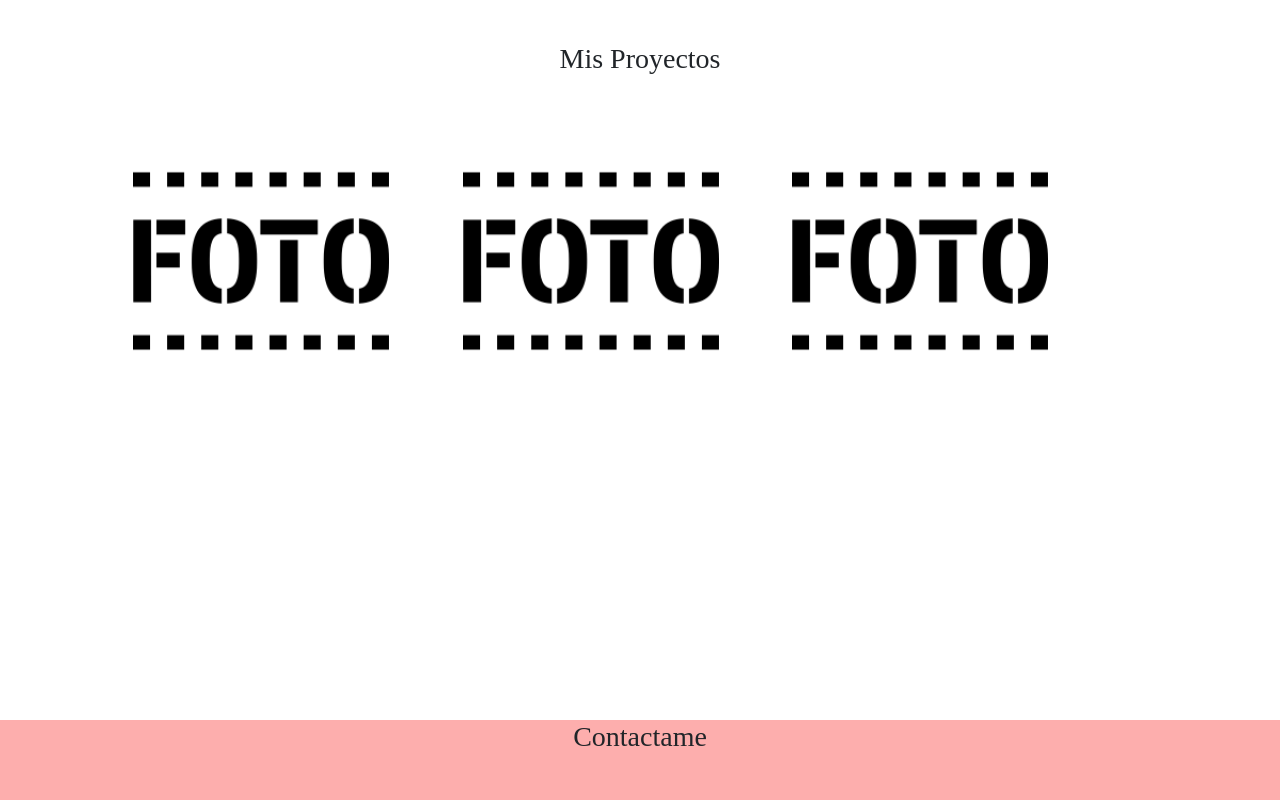
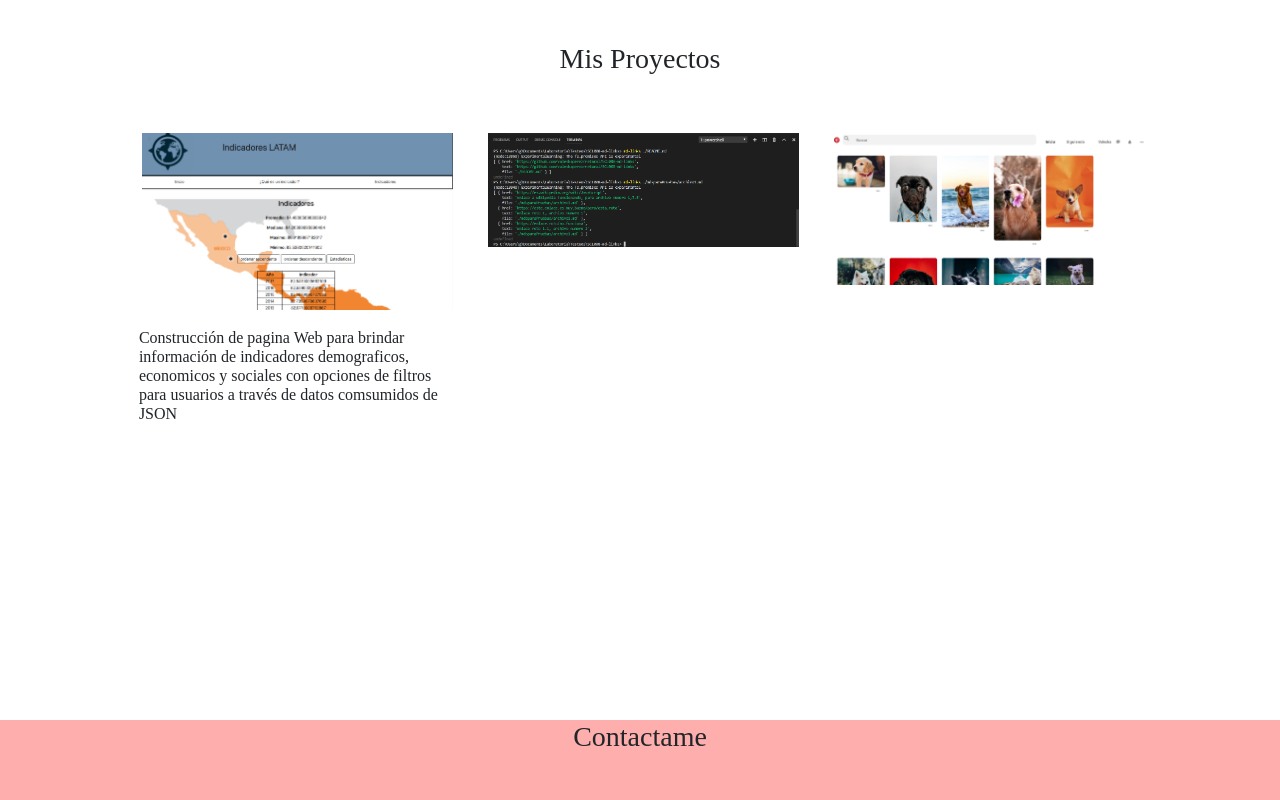
Before and after one commit to valeskaperezrretamal/valeskaperezrretamal.github.io, a plain HTML site: page index.html in a window 1280 px wide. Shown: the part 1680-2480 px from the top of the page. Drawn offline with nearby package versions, Linux system fonts and the light colour scheme.

Commit message:
se agregan fotos de los proyectos

```diff
--- a/index.html
+++ b/index.html
@@ -94,13 +94,23 @@
     </section>
     <section id="secProject">
        <h3>Mis Proyectos</h3>
-       <img class="drafone" src="foto.png" alt="Proyecto Cifrado Cesar">
-       <img class="draftwo" src="foto.png" alt="Proyecto md-links">
-       <img class="drafthree" src="foto.png" alt="Proyecto Burger Queen">
+       <div id="proyec">
+            <div id="platam">
+                <img class="imgproyec" src="indicadorlatam.png" alt="Proyecto indicadores LATAM">
+                <h3>Construcción de pagina Web para brindar información de indicadores demograficos,
+                        economicos y sociales con opciones de filtros para usuarios a través de datos comsumidos de JSON
+                    </h3>
+            </div>
+            <div id="pmdlinks">
+                <img class="imgproyec" src="proyecmdlinks.PNG" alt="Proyecto md-links">
+            </div>
+            <div id="ppinterest">
+                <img class="imgproyec" src="proyectopinterest.PNG" alt="Proyecto replica pinterest">
+            </div>
+        </div>
+    </section>
 
-
-    </section>
-    <section id="secContact">
+ <section id="secContact">
         <h3 id="contact">Contactame</h3>
         <a title="linkedIn" href="https://www.linkedin.com/in/valeska-pérez-retamal-650a8a135/"><img class="lin" src="linkedin.png" alt="linkedin"></a>
         <a title="Gmail" href=""><img class="gmail" src="gmail.png" alt="Gmail"></a>
--- a/styleskills.css
+++ b/styleskills.css
@@ -17,3 +17,20 @@
     width: 90px;
 
 }
+#proyec{
+    display:flex;
+    flex-direction: row;
+    justify-content: center;
+    width: 100%;
+}
+.imgproyec{
+    width:90% ;
+}
+#proyec div{
+    width: 30%;
+}
+#platam h3{
+    font-size: 16px;
+    font-family: "-apple-system, BlinkMacSystemFont, 'Segoe UI', Roboto, Oxygen, Ubuntu, Cantarell, 'Open Sans', 'Helvetica Neue', sans-serif";
+    text-align: left;
+}
```
Also changed, not shown: indicadorlatam.png (added), proyecmdlinks.PNG (added), proyectopinterest.PNG (added).
